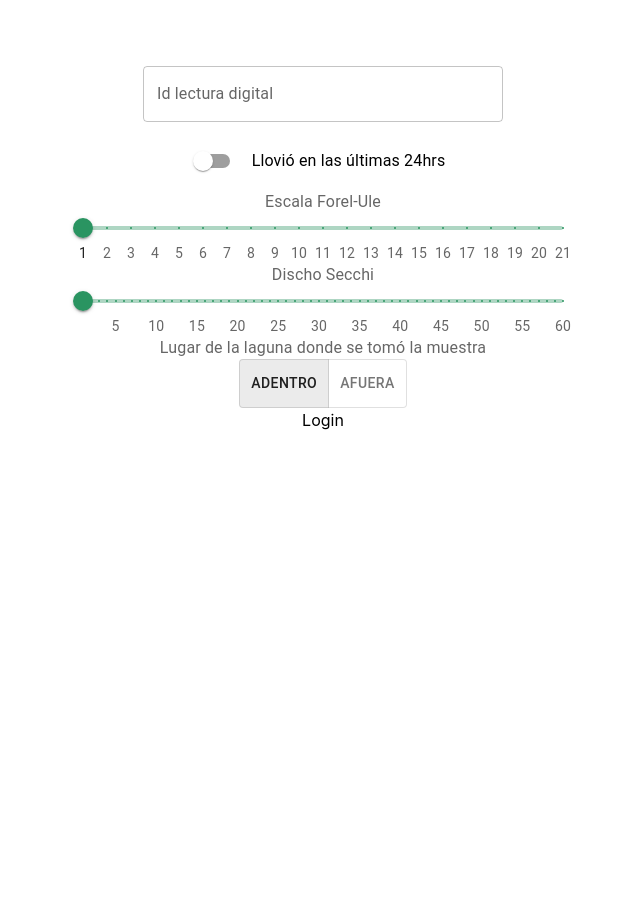
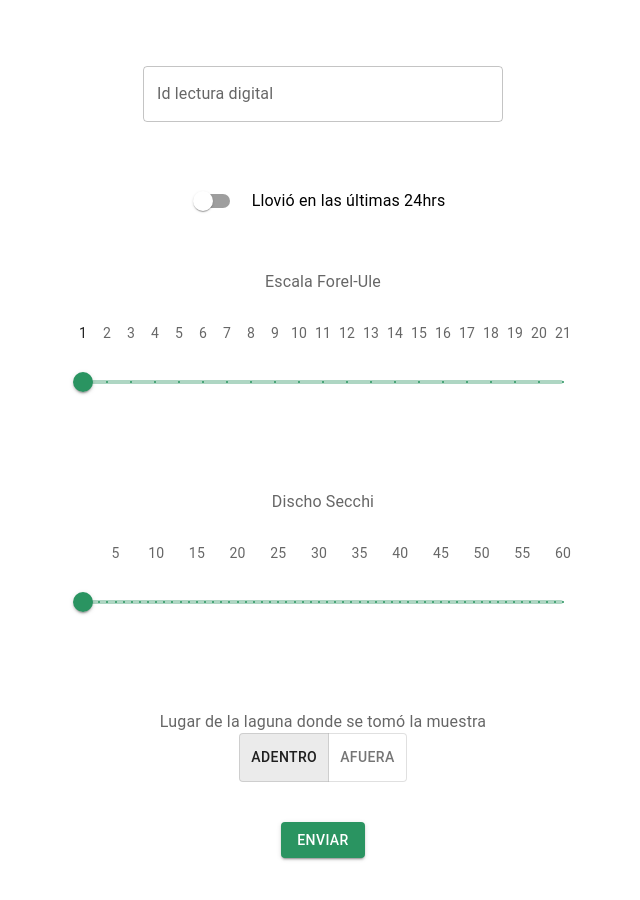
Before and after one commit to javiscript13/lakessensor, a React (Create React App) app in the folder frontend/: page /form in a window 1280 px wide. Shown: the part 180-1080 px from the top of the page, without its empty margins (317-957 px from the left). Before the commit the page ends 800 px from the top, so only its background shows below. Built offline with nearby package versions, Linux system fonts and the light colour scheme.

Commit message:
fixed sx for components and added to the form for element

```diff
--- a/frontend/src/components/forms/SliderField.jsx
+++ b/frontend/src/components/forms/SliderField.jsx
@@ -6,8 +6,10 @@ export const SliderField = ({
     control,
     setValue,
     label,
+    sx,
     ...props
 }) => {
+    console.log("slider sx", sx);
     const [sliderValue, setSliderValue] = useState(0);
     useEffect(() => {
         if (sliderValue) setValue(name, sliderValue);
@@ -26,6 +28,7 @@ export const SliderField = ({
                         value={sliderValue}
                         onChange={handleChange}
                         setValue={setValue}
+                        sx={{ paddingBottom: 20 }}
                         {...props}
                     />
                 )}
--- a/frontend/src/components/forms/SwitchField.jsx
+++ b/frontend/src/components/forms/SwitchField.jsx
@@ -5,7 +5,7 @@ const itemStyle = {
     margin: '10px',
 }
 
-export const SwitchField = ({ name, control, label, rules, ...props }) => {
+export const SwitchField = ({ name, control, label, rules, sx, ...props }) => {
     return (
         <Controller
             name={name}
@@ -20,6 +20,7 @@ export const SwitchField = ({ name, control, label, rules, ...props }) => {
                         {...props}
                     />
                 }
+                    sx={sx}
                     label={label}
                 />
             )}
--- a/frontend/src/components/forms/TextFieldField.jsx
+++ b/frontend/src/components/forms/TextFieldField.jsx
@@ -6,7 +6,7 @@ const itemStyle = {
   margin: '10px',
 }
 
-export const TextFieldField = ({ name, control, label, rules, ...props }) => {
+export const TextFieldField = ({ name, control, label, rules, sx, ...props }) => {
   return (
     <Controller
       name={name}
@@ -17,10 +17,11 @@ export const TextFieldField = ({ name, control, label, rules, ...props }) => {
           onChange={onChange}
           value={value}
           label={label}
-          sx={itemStyle}
+          sx={{ ...itemStyle, ...sx }}
           {...props}
         />
-      )}
+      )
+      }
     />
   )
 }
--- a/frontend/src/components/forms/ToggleButtonGroupField.jsx
+++ b/frontend/src/components/forms/ToggleButtonGroupField.jsx
@@ -8,6 +8,7 @@ export const ToggleButtonGroupField = ({
     setValue,
     label,
     children,
+    sx,
     allowBlank = true,
     ...props
 }) => {
@@ -30,6 +31,7 @@ export const ToggleButtonGroupField = ({
                         value={toggleValue}
                         onChange={handleChange}
                         setValue={setValue}
+                        sx={sx}
                         {...props}
                     >
                         {children}
--- a/frontend/src/pages/DataForm.js
+++ b/frontend/src/pages/DataForm.js
@@ -3,7 +3,7 @@ import { useForm } from "react-hook-form";
 import { TextFieldField } from "../components/forms/TextFieldField";
 import { SwitchField } from '../components/forms/SwitchField';
 import { SliderField } from '../components/forms/SliderField'
-import { Grid, ToggleButton } from '@mui/material';
+import { Grid, ToggleButton, Button } from '@mui/material';
 import { ToggleButtonGroupField } from '../components/forms/ToggleButtonGroupField';
 
 const gridStyles = {
@@ -12,6 +12,9 @@ const gridStyles = {
     paddingRight: { xs: 10, lg: 50 },
 };
 
+const gridItem = {
+    paddingBottom: 5,
+};
 
 const DataForm = () => {
     const { handleSubmit, control, setValue, formState: { errors } } = useForm({
@@ -21,7 +24,7 @@ const DataForm = () => {
             location: 'IN',
             foreUleScale: 0,
             secchiDepth: 0,
-        }
+        },
     });
 
     const onSubmit = (data) => {
@@ -117,7 +120,7 @@ const DataForm = () => {
     ];
 
     return (
-        <form onSubmit={handleSubmit(onSubmit)}>
+        <form>
             <Grid
                 container
                 alignItems="center"
@@ -144,13 +147,15 @@ const DataForm = () => {
                             message: "Ingrese al menos 5 caractéres"
                         }
                     }}
-                    error={errors?.digitalReading && errors.digitalReading.message}
+                    error={errors?.digitalReading && errors.digitalReading?.message}
                     helperText={errors?.digitalReading?.message}
+                    sx={gridItem}
                 />
                 <SwitchField
                     name={"rainPast24hrs"}
                     control={control}
                     label={"Llovió en las últimas 24hrs"}
+                    sx={gridItem}
                 />
                 <SliderField
                     name="foreUleScale"
@@ -162,6 +167,7 @@ const DataForm = () => {
                     min={1}
                     max={21}
                     marks={foreUleMarks}
+                    sx={gridItem}
                 />
                 <SliderField
                     name="secchiDepth"
@@ -173,6 +179,7 @@ const DataForm = () => {
                     min={1}
                     max={60}
                     marks={secchiMarks}
+                    sx={gridItem}
                 />
                 <ToggleButtonGroupField
                     name="location"
@@ -182,15 +189,18 @@ const DataForm = () => {
                     label="Lugar de la laguna donde se tomó la muestra"
                     exclusive
                     allowBlank={false}
+                    sx={gridItem}
                 >
                     <ToggleButton value="IN" key="in">ADENTRO</ToggleButton>
                     <ToggleButton value="OUT" key="in">AFUERA</ToggleButton>
                 </ToggleButtonGroupField>
-
-                <div className="form-control">
-                    <label></label>
-                    <button type="submit">Login</button>
-                </div>
+                <Button
+                    variant="contained"
+                    onClick={handleSubmit(onSubmit)}
+                    sx={{ marginBottom: 10 }}
+                >
+                    Enviar
+                </Button>
             </Grid>
         </form>);
 }
```
